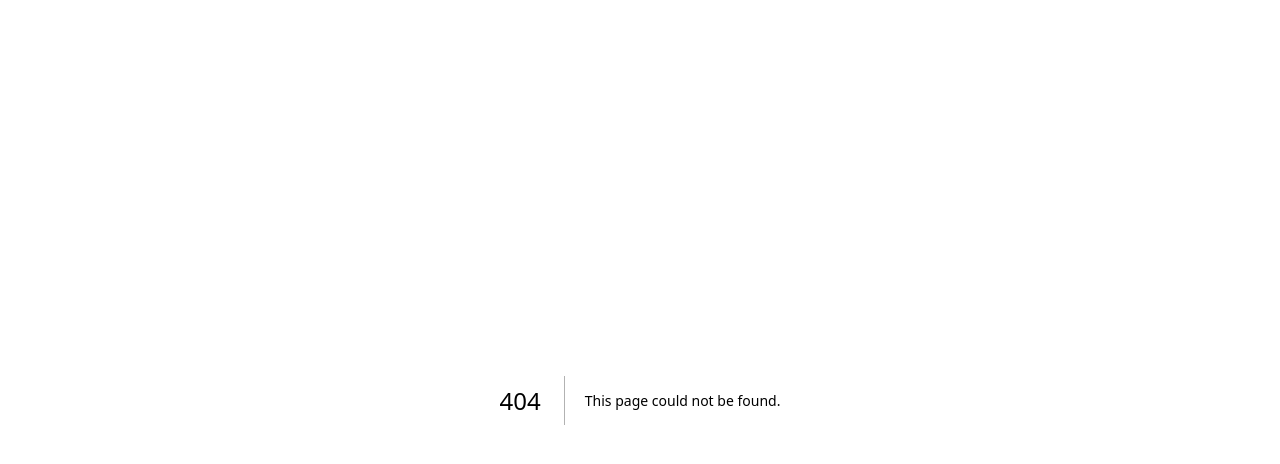
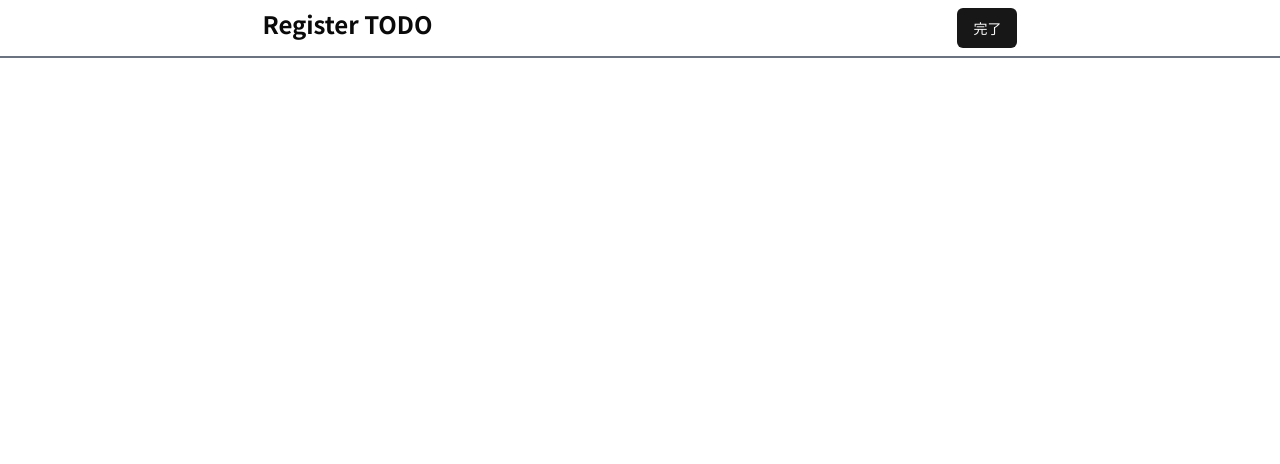
Before and after one commit to Fudy-V/todo20241110, a Next.js app: page /input in a window 1280 px wide. Before the commit this address had no page. Shown: the top 464 px of the page. Built offline with nearby package versions, Linux system fonts and the light colour scheme.

Commit message:
✨ inputページの実装

```diff
--- /dev/null
+++ b/src/app/input/page.tsx
@@ -0,0 +1,11 @@
+"use client";
+import Header from "@/components/Header/Header";
+import React from "react";
+
+export default function input() {
+  return (
+    <>
+      <Header title="Register TODO" transitionUrl="./" buttonText="完了" />
+    </>
+  );
+}
--- a/src/app/page.tsx
+++ b/src/app/page.tsx
@@ -3,7 +3,7 @@ import Header from "@/components/Header/Header";
 export default function Home() {
   return (
     <>
-      <Header title="TODO LIST" />
+      <Header title="TODO LIST" buttonText="登録" transitionUrl="/input" />
     </>
   );
 }
--- a/src/components/Header/Header.tsx
+++ b/src/components/Header/Header.tsx
@@ -1,8 +1,11 @@
 import React from "react";
 import { Button } from "../ui/button";
+import Link from "next/link";
 
 type Title = {
   title: string;
+  buttonText: string;
+  transitionUrl: string;
 };
 
 export default function Header(props: Title) {
@@ -10,7 +13,9 @@ export default function Header(props: Title) {
     <>
       <header className="flex flex-row justify-around py-2 border-b-2 border-gray-500">
         <h1 className="text-2xl font-bold">{props.title}</h1>
-        <Button>登録</Button>
+        <Button>
+          <Link href={props.transitionUrl}>{props.buttonText}</Link>
+        </Button>
       </header>
     </>
   );
```
